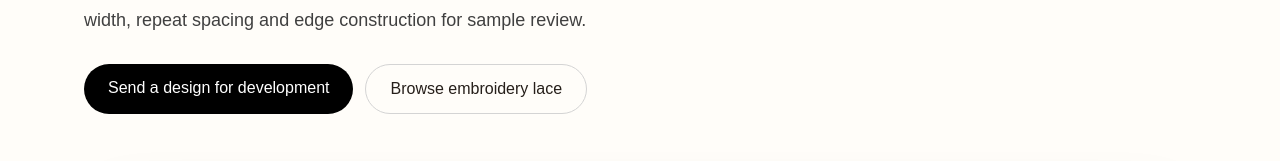
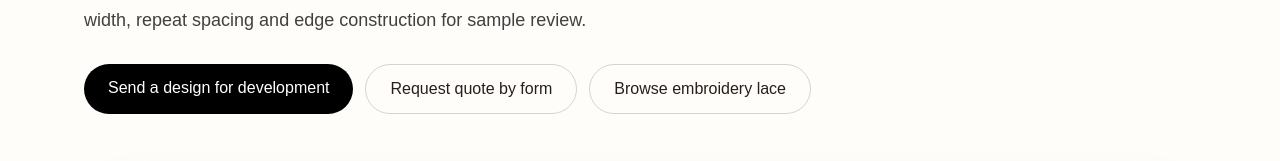
Before and after one commit to linxingwei/lace-b2b-site, a Next.js app: page /custom-multicolor-embroidered-lace in a window 1280 px wide. Shown: the part 486-647 px from the top of the page. Built offline with nearby package versions, Linux system fonts and the light colour scheme; no server answers.

Commit message:
seo: add contact-form CTA alongside WhatsApp on multicolor page

```diff
--- a/app/custom-multicolor-embroidered-lace/page.tsx
+++ b/app/custom-multicolor-embroidered-lace/page.tsx
@@ -37,7 +37,7 @@ export default function MulticolorEmbroideredLacePage() {
   return <main className="mx-auto max-w-6xl px-5 py-10 md:py-16">
     <script type="application/ld+json" dangerouslySetInnerHTML={{ __html: JSON.stringify(schema) }} />
     <nav className="mb-6 text-sm text-neutral-600"><Link href="/">Home</Link> / Custom Multicolor Embroidered Lace</nav>
-    <section className="max-w-4xl"><p className="mb-3 text-sm font-semibold uppercase tracking-wider">Custom embroidery development · Multicolor motif specialist</p><h1 className="text-4xl font-semibold leading-tight md:text-6xl">Custom Multicolor Embroidered Lace Trim</h1><p className="mt-6 text-lg leading-8 text-neutral-700">VELORACE LACE develops colorful embroidered lace and narrow lace trim around buyer artwork, reference motifs, seasonal palettes and final-product requirements. This service is intended for buyers who need more than standard white or single-color lace: send a reference and define the thread colors, motif scale, mesh base, width, repeat spacing and edge construction for sample review.</p><div className="mt-7 flex flex-wrap gap-3"><a className="rounded-full bg-black px-6 py-3 text-white" href={whatsapp}>Send a design for development</a><Link className="rounded-full border border-neutral-300 px-6 py-3" href="/embroidery-lace">Browse embroidery lace</Link></div></section>
+    <section className="max-w-4xl"><p className="mb-3 text-sm font-semibold uppercase tracking-wider">Custom embroidery development · Multicolor motif specialist</p><h1 className="text-4xl font-semibold leading-tight md:text-6xl">Custom Multicolor Embroidered Lace Trim</h1><p className="mt-6 text-lg leading-8 text-neutral-700">VELORACE LACE develops colorful embroidered lace and narrow lace trim around buyer artwork, reference motifs, seasonal palettes and final-product requirements. This service is intended for buyers who need more than standard white or single-color lace: send a reference and define the thread colors, motif scale, mesh base, width, repeat spacing and edge construction for sample review.</p><div className="mt-7 flex flex-wrap gap-3"><a className="rounded-full bg-black px-6 py-3 text-white" href={whatsapp}>Send a design for development</a><Link className="rounded-full border border-neutral-300 px-6 py-3" href="/contact">Request quote by form</Link><Link className="rounded-full border border-neutral-300 px-6 py-3" href="/embroidery-lace">Browse embroidery lace</Link></div></section>
 
     <section className="mt-12 rounded-2xl border border-neutral-200 p-7 md:p-9"><p className="text-sm font-semibold uppercase tracking-wider">Buyer answer</p><h2 className="mt-2 text-2xl font-semibold">Who should use this custom lace service?</h2><p className="mt-4 leading-7 text-neutral-700">Use this service when the color combination and motif are central to the product: for example, a seasonal embroidered trim, a children&apos;s hair-bow overlay, a colorful fashion edge, a branded motif or a collection that must coordinate with a defined palette. Instead of selecting only from standard lace, the buyer starts with the intended product and develops the embroidery around it.</p></section>
 
@@ -52,6 +52,6 @@ export default function MulticolorEmbroideredLacePage() {
     <section className="mt-16 grid gap-8 md:grid-cols-2"><div><h2 className="text-3xl font-semibold">Especially suitable for colorful narrow trims</h2><p className="mt-4 leading-7 text-neutral-700">Our current development direction includes multicolor embroidered tulle trim for children&apos;s boutique hair bows and seasonal accessories. These concepts demonstrate how coordinated thread colors, recognizable motifs and repeating narrow-trim layouts can be developed around a specific market and finished product.</p><div className="mt-5 flex flex-wrap gap-5"><Link className="font-semibold underline" href="/hair-bow-lace">Explore the Hair Bow Lace Collection</Link><Link className="font-semibold underline" href="/seasonal-embroidered-lace-trim">Explore Seasonal Embroidered Lace</Link></div></div><div><h2 className="text-3xl font-semibold">Also sourcing bridal embroidery?</h2><p className="mt-4 leading-7 text-neutral-700">For softer ivory and tonal embroidery used on wedding gowns, veils and bodices, use the dedicated bridal sourcing pages instead of mixing that intent with colorful fashion trim.</p><Link className="mt-5 inline-block font-semibold underline" href="/bridal-lace/embroidered-tulle">Fine Embroidered Tulle Bridal Lace</Link></div></section>
 
     <section className="mt-16"><h2 className="text-3xl font-semibold">Custom multicolor embroidered lace FAQ</h2><div className="mt-6 divide-y">{faqs.map(([q,a]) => <div className="py-5" key={q}><h3 className="text-xl font-semibold">{q}</h3><p className="mt-2 leading-7 text-neutral-700">{a}</p></div>)}</div></section>
-    <section className="mt-16 rounded-2xl bg-black p-8 text-white md:p-10"><p className="text-sm font-semibold uppercase tracking-wider">Start with your design</p><h2 className="mt-3 text-3xl font-semibold">Need several colors in one embroidered lace trim?</h2><p className="mt-4 max-w-3xl leading-7 text-neutral-200">Send the reference, target colors, width, quantity, application and destination. We will use those details to discuss the appropriate development and sampling route without assuming unconfirmed production specifications.</p><a className="mt-6 inline-block rounded-full bg-white px-6 py-3 font-semibold text-black" href={whatsapp}>Send reference on WhatsApp</a></section>
+    <section className="mt-16 rounded-2xl bg-black p-8 text-white md:p-10"><p className="text-sm font-semibold uppercase tracking-wider">Start with your design</p><h2 className="mt-3 text-3xl font-semibold">Need several colors in one embroidered lace trim?</h2><p className="mt-4 max-w-3xl leading-7 text-neutral-200">Send the reference, target colors, width, quantity, application and destination. We will use those details to discuss the appropriate development and sampling route without assuming unconfirmed production specifications.</p><div className="mt-6 flex flex-wrap gap-3"><a className="inline-block rounded-full bg-white px-6 py-3 font-semibold text-black" href={whatsapp}>Send reference on WhatsApp</a><Link className="inline-block rounded-full border border-white px-6 py-3 font-semibold text-white" href="/contact">Request a quote by form</Link></div></section>
   </main>;
 }
```
